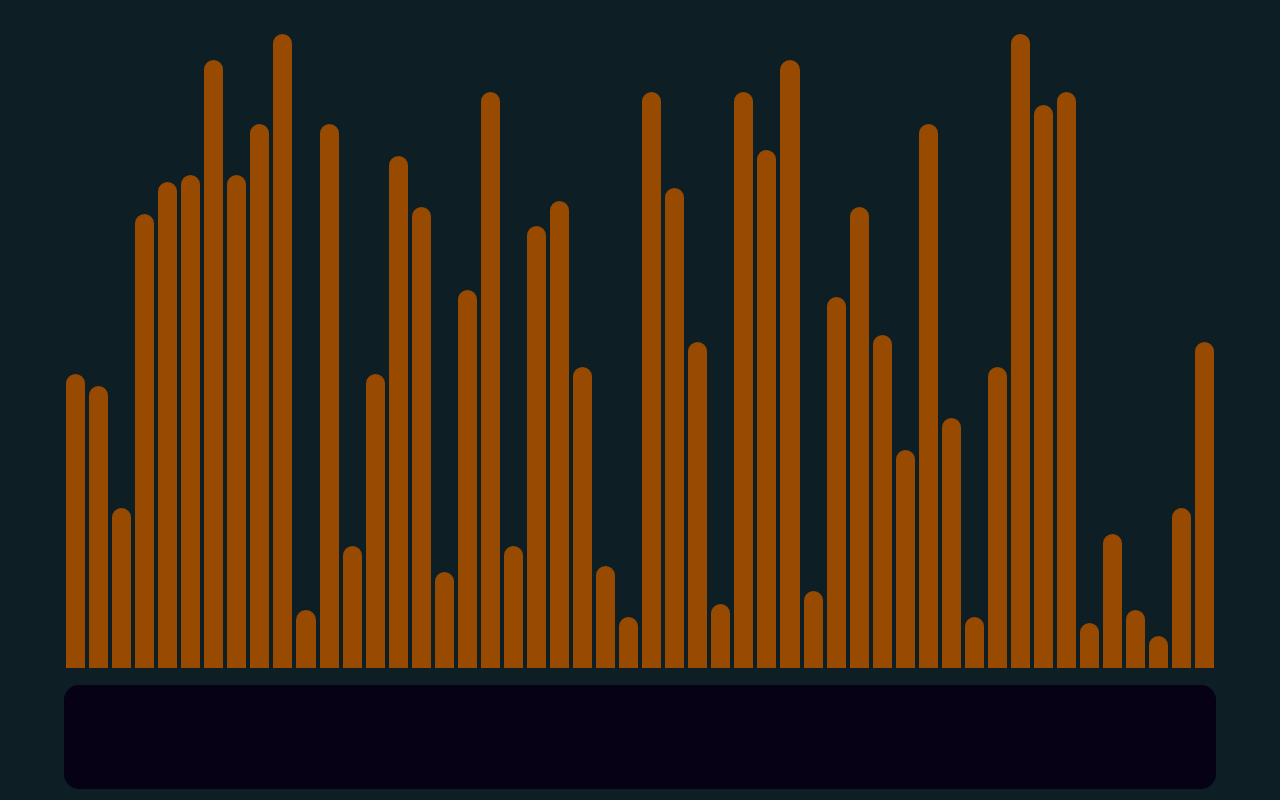
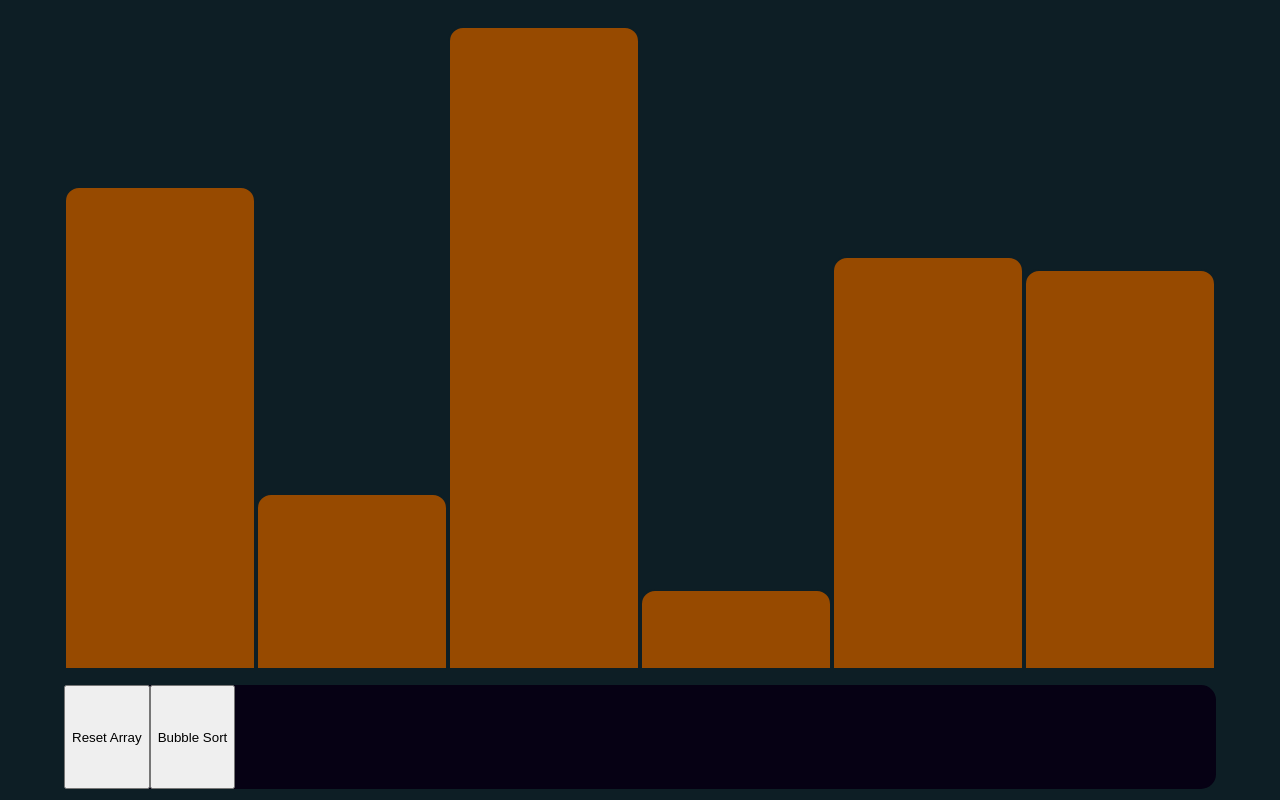
Before and after one commit to JonnySB/sorting-visualiser, a React (Create React App) app: page / in a window 1280 px wide. Built offline with nearby package versions, Linux system fonts and the light colour scheme.

Commit message:
developed colour coding and swapping functionality

```diff
--- a/src/App.jsx
+++ b/src/App.jsx
@@ -1,13 +1,32 @@
-import React from "react";
+import React, { useState } from "react";
 import "./App.css";
 import SortingVisualiser from "./components/SortingVisualiser";
 import SortingControls from "./components/SortingControls";
 
 function App() {
+  const [resetArrayTrigger, setResetArrayTrigger] = useState(false);
+  const [bubbleSortTrigger, setBubbleSortTrigger] = useState(false);
+
   return (
     <div className="App">
-      <SortingVisualiser />
-      <SortingControls />
+      <SortingVisualiser
+        resetArrayTrigger={resetArrayTrigger}
+        bubbleSortTrigger={bubbleSortTrigger}
+      />
+      <SortingControls
+        // Trigger Regenerate Array Button
+        resetArrayButtonNameAndState={{
+          buttonName: "Reset Array",
+          state: resetArrayTrigger,
+          setState: setResetArrayTrigger,
+        }}
+        // Trigger Bubble Sort Button
+        bubbleSortButtonNameAndState={{
+          buttonName: "Bubble Sort",
+          state: bubbleSortTrigger,
+          setState: setBubbleSortTrigger,
+        }}
+      />
     </div>
   );
 }
--- /dev/null
+++ b/src/components/ButtonTrigger.jsx
@@ -0,0 +1,17 @@
+import React from "react";
+
+// general button to be reused for triggering different sorting algorithms /
+// regenerating the array etc.
+const ButtonTrigger = (props) => {
+  const buttonName = props.buttonNameAndState.buttonName;
+  const state = props.buttonNameAndState.state;
+  const setState = props.buttonNameAndState.setState;
+
+  const handleClick = () => {
+    setState(!state);
+  };
+
+  return <button onClick={handleClick}>{buttonName}</button>;
+};
+
+export default ButtonTrigger;
--- a/src/components/SortingControls.jsx
+++ b/src/components/SortingControls.jsx
@@ -1,8 +1,14 @@
 import React from "react";
 import "./SortingControls.css";
+import ButtonTrigger from "./ButtonTrigger";
 
-const SortingControls = () => {
-  return <div className="controls-container"></div>;
+const SortingControls = (props) => {
+  return (
+    <div className="controls-container">
+      <ButtonTrigger buttonNameAndState={props.resetArrayButtonNameAndState} />
+      <ButtonTrigger buttonNameAndState={props.bubbleSortButtonNameAndState} />
+    </div>
+  );
 };
 
 export default SortingControls;
--- a/src/components/SortingVisualiser.jsx
+++ b/src/components/SortingVisualiser.jsx
@@ -1,28 +1,95 @@
-import React, { useState, useEffect } from "react";
+import React, { useState, useEffect, useRef } from "react";
 import ArrayBar from "./ArrayBar";
 import "./SortingVisualiser.css";
+import createBubbleSortAnimations from "../sortingAlgorithms/sortingAlgorithms";
 
-const SortingVisualiser = () => {
-  const [sortingArray, setSortingArray] = useState([]);
+const SortingVisualiser = (props) => {
+  const hasPageBeenRendered = useRef({ bubbleSortEffect: false });
+  const [array, setArray] = useState([]);
+
+  const ANIMATION_SPEED = 200;
+
+  // app colour pallet
+  const BASE_COLOR_HEX = "#974a00";
+  const TARGET_COLOR_HEX = "blue";
+  const SWAP_COLOR_HEX = "green";
+  const NO_SWAP_COLOR_HEX = "red";
 
   // Generate an array of length arrayLength:
-  const generateSortingArray = () => {
+  const resetArray = () => {
     const tempArray = [];
-    for (let i = 0; i < 50; i++) {
+    for (let i = 0; i < 6; i++) {
       // Add an integer between 1-100 to the tempArray
       tempArray.push(Math.floor(Math.random() * 101) + 1);
     }
-    setSortingArray(tempArray);
+    setArray(tempArray);
+  };
+
+  // Get list of bubble sort animations and play them to the viewer
+  const bubbleSort = () => {
+    const annimationsArray = createBubbleSortAnimations(array);
+
+    for (let i = 0; i < annimationsArray.length; i++) {
+      const [[i1, i2], swap] = annimationsArray[i];
+      const arrayBars = document.getElementsByClassName("array-bar");
+
+      const isColourChange = i % 3 === 0;
+      const isSwap = i % 3 === 1;
+      // const isColourCleanUp = i % 3 === 2;
+
+      const barOneStyle = arrayBars[i1].style;
+      const barTwoStyle = arrayBars[i2].style;
+      if (isColourChange) {
+        // highlight target bars in TARGET_COLOR_HEX
+        setTimeout(() => {
+          barOneStyle.backgroundColor = TARGET_COLOR_HEX;
+          barTwoStyle.backgroundColor = TARGET_COLOR_HEX;
+        }, i * ANIMATION_SPEED);
+      } else if (isSwap) {
+        if (swap) {
+          // If swapping highlight in SWAP_COLOR_HEX and swap
+          setTimeout(() => {
+            barOneStyle.backgroundColor = SWAP_COLOR_HEX;
+            barTwoStyle.backgroundColor = SWAP_COLOR_HEX;
+
+            const tempHeight = barOneStyle.height;
+            barOneStyle.height = barTwoStyle.height;
+            barTwoStyle.height = tempHeight;
+          }, i * ANIMATION_SPEED);
+        } else {
+          // If not swapping highlight in NO_SWAP_COLOR_HEX
+          setTimeout(() => {
+            barOneStyle.backgroundColor = NO_SWAP_COLOR_HEX;
+            barTwoStyle.backgroundColor = NO_SWAP_COLOR_HEX;
+          }, i * ANIMATION_SPEED);
+        }
+      } else {
+        // isColourCleanup
+        // Cange colour of target bars back to app base colour
+        setTimeout(() => {
+          barOneStyle.backgroundColor = BASE_COLOR_HEX;
+          barTwoStyle.backgroundColor = BASE_COLOR_HEX;
+        }, i * ANIMATION_SPEED);
+      }
+    }
   };
 
   // Generate new array on page reload
   useEffect(() => {
-    generateSortingArray();
-  }, []);
+    resetArray();
+  }, [props.resetArrayTrigger]);
+
+  // Trigger Bubble Sort:
+  useEffect(() => {
+    if (hasPageBeenRendered.current.bubbleSortEffect) {
+      bubbleSort();
+    }
+    hasPageBeenRendered.current.bubbleSortEffect = true;
+  }, [props.bubbleSortTrigger]);
 
   return (
     <div className="array-container">
-      {sortingArray.map((height, index) => {
+      {array.map((height, index) => {
         return <ArrayBar height={height} index={index} />;
       })}
     </div>
--- a/src/index.js
+++ b/src/index.js
@@ -5,10 +5,6 @@ import App from "./App";
 import reportWebVitals from "./reportWebVitals";
 
 const root = ReactDOM.createRoot(document.getElementById("root"));
-root.render(
-  <React.StrictMode>
-    <App />
-  </React.StrictMode>,
-);
+root.render(<App />);
 
 reportWebVitals();
--- /dev/null
+++ b/src/sortingAlgorithms/sortingAlgorithms.js
@@ -0,0 +1,21 @@
+const createBubbleSortAnimations = (originalArray) => {
+  return [
+    [[0, 1], true],
+    [[0, 1], true],
+    [[0, 1], true],
+    [[1, 2], false],
+    [[1, 2], false],
+    [[1, 2], false],
+    [[2, 3], true],
+    [[2, 3], true],
+    [[2, 3], true],
+    [[3, 4], false],
+    [[3, 4], false],
+    [[3, 4], false],
+    [[4, 5], true],
+    [[4, 5], true],
+    [[4, 5], true],
+  ];
+};
+
+export default createBubbleSortAnimations;
```
Also changed, not shown: src/components/RegenerateArrayButton.jsx (added, +13 -0 lines).
